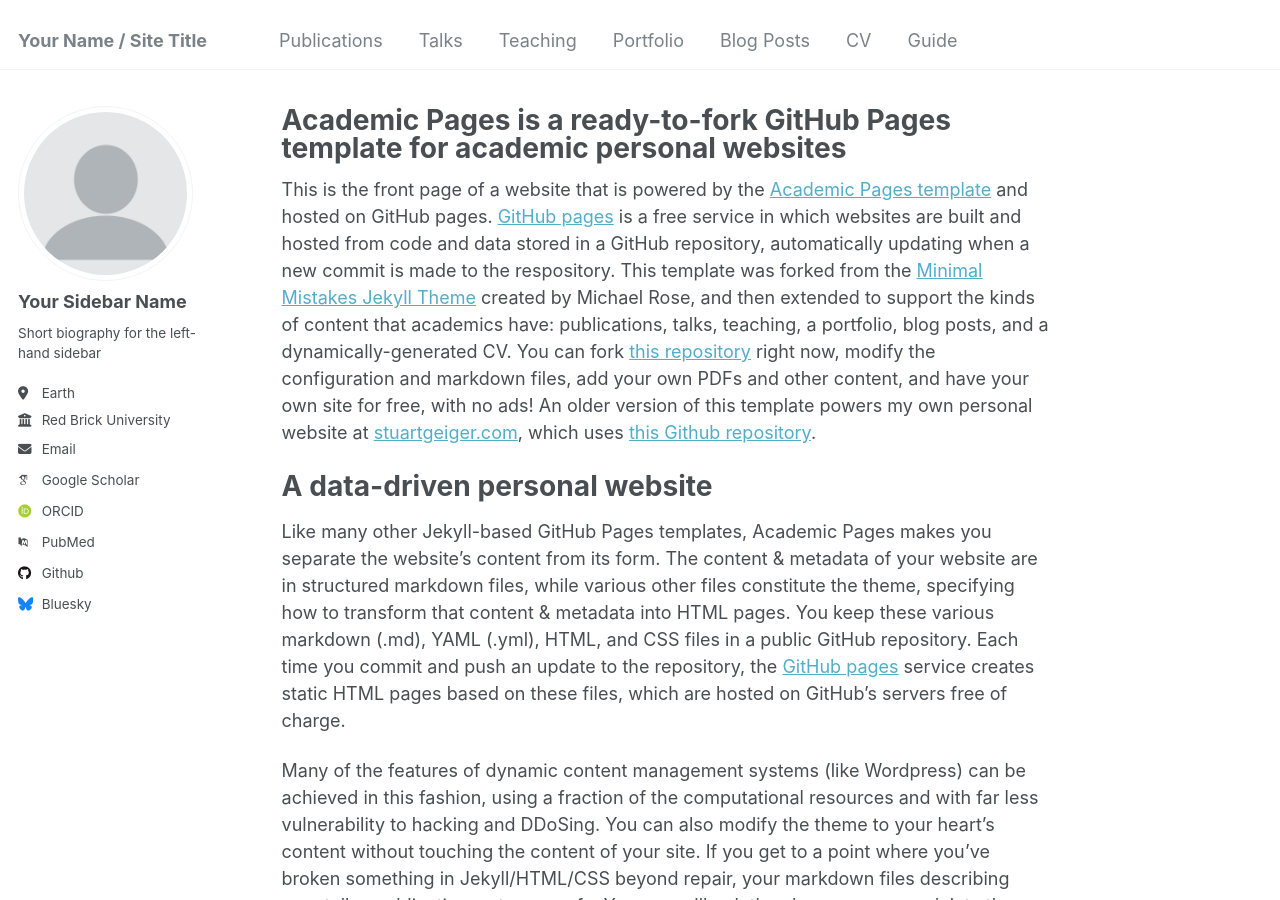
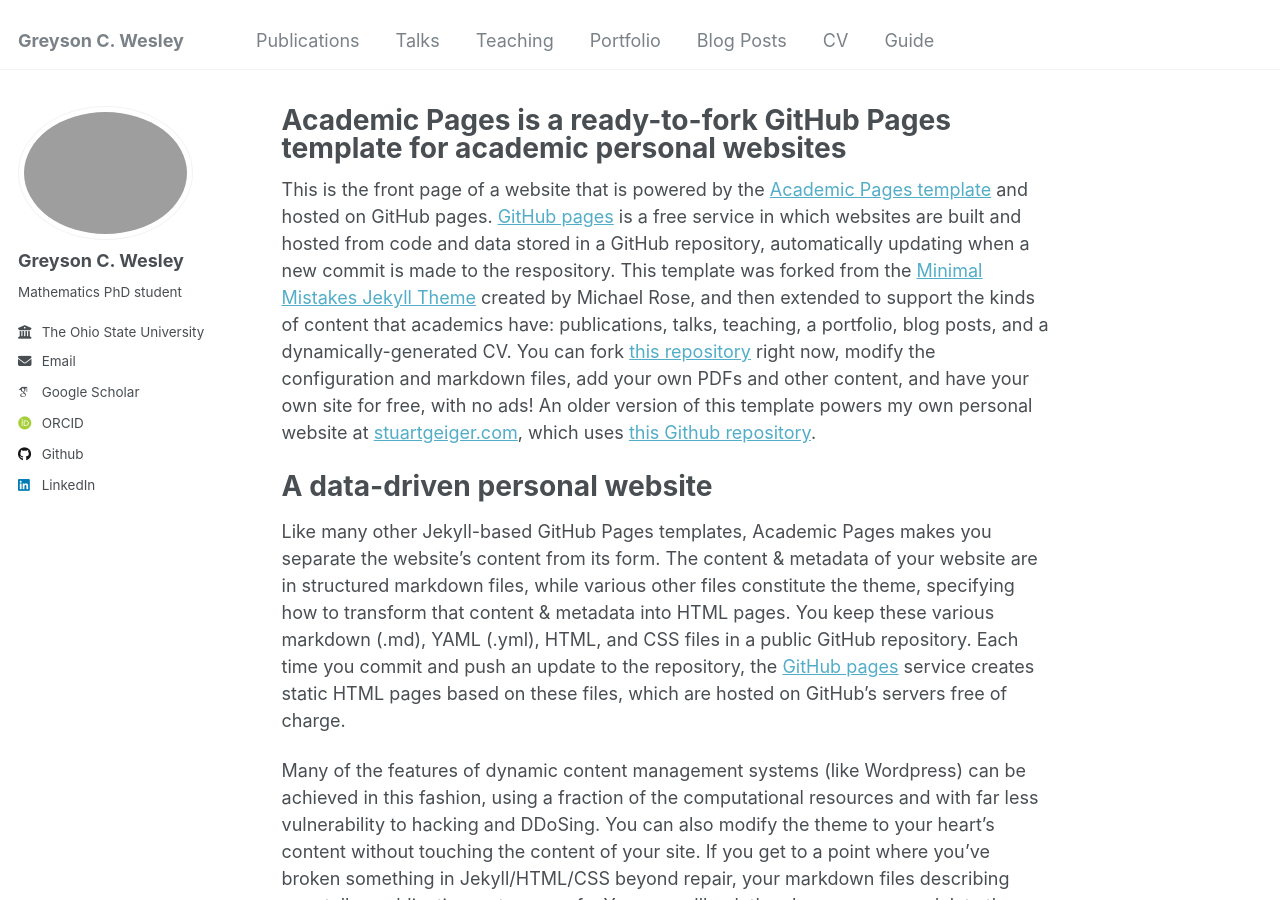
Before and after one commit to gwesley96/gwesley96.github.io, a Jekyll site: the page built from _pages/about.md, in a window 1280 px wide and 900 px high. Built offline with Jekyll 4.4.1, drawn with Linux system fonts in a browser that asks for light colours; some web fonts are replaced.

Commit message:
Update _config.yml

```diff
--- a/_config.yml
+++ b/_config.yml
@@ -8,47 +8,47 @@
 
 # Basic Site Settings
 locale                   : "en-US"
-title                    : "Your Name / Site Title"
+title                    : "Greyson C. Wesley"
 title_separator          : "-"
 name                     : &name "Your Name"
 description              : &description "personal description"
-url                      : https://academicpages.github.io # the base hostname & protocol for your site e.g. "https://mmistakes.github.io"
+url                      : https://gwesley96.github.io.com # the base hostname & protocol for your site e.g. "https://mmistakes.github.io"
 baseurl                  : "" # the subpath of your site, e.g. "/blog"
-repository               : "academicpages/academicpages.github.io"
+repository               : "gwesley96/gwesley96.github.io"
 
 # Site Author - The following control what appear as part of the author content on the side bar.
 #               If a field is blank the icon and link will not appear, otherwise it will be shown.
 #               Additional customization can be done by editing /_includes/author-profile.html
 author:
   # Biographic information
-  avatar           : "profile.png"
-  name             : "Your Sidebar Name"
+  avatar           : # "profile.png"
+  name             : "Greyson C. Wesley"
   pronouns         : # example: "she/her"
-  bio              : "Short biography for the left-hand sidebar"
-  location         : "Earth"
-  employer         : "Red Brick University"
+  bio              : "Mathematics PhD student"
+  location         : # "Earth"
+  employer         : "The Ohio State University"
   uri              : # URL
-  email            : "none@example.org"
+  email            : "greysoncwesley@gmail.com"
 
   # Academic websites
   arxiv            : # URL - Update with the correct link to your profile
-  googlescholar    : "https://scholar.google.com/citations?user=PS_CX0AAAAAJ"
+  googlescholar    : "https://scholar.google.com/citations?user=yXx_6O0AAAAJ&hl=en"
   impactstory      : # URL
-  orcid            : "http://orcid.org/yourorcidurl"
+  orcid            : "http://orcid.org/0000-0001-5450-2506"
   semantic         : # URL
-  pubmed           : "https://www.ncbi.nlm.nih.gov/pubmed/?term=john+snow"
+  pubmed           : # URL
   researchgate     : # URL
 
   # Repositories and software development
   bitbucket        : # Username - Update with your username on the site
   codepen          : # Username
   dribbble         : # Username
-  github           : "academicpages"
+  github           : "gwesley96"
   kaggle           : # Username
   stackoverflow    : # User number or user number and name (i.e., use "1" or "1/jeff-atwood")
 
   # Social media
-  bluesky          : "bsky.app" # Replace this with you Bluesky username
+  bluesky          : # "bsky.app" # Replace this with you Bluesky username
   facebook         : # Username
   flickr           : # Username
   foursquare       : # Username
@@ -57,7 +57,7 @@ author:
   keybase          : # Username
   instagram        : # Username
   lastfm           : # Username
-  linkedin         : # Username
+  linkedin         : "https://www.linkedin.com/in/greysonwesley/"
   mastodon         : # URL
   medium           : # URL
   pinterest        : # Username
```
